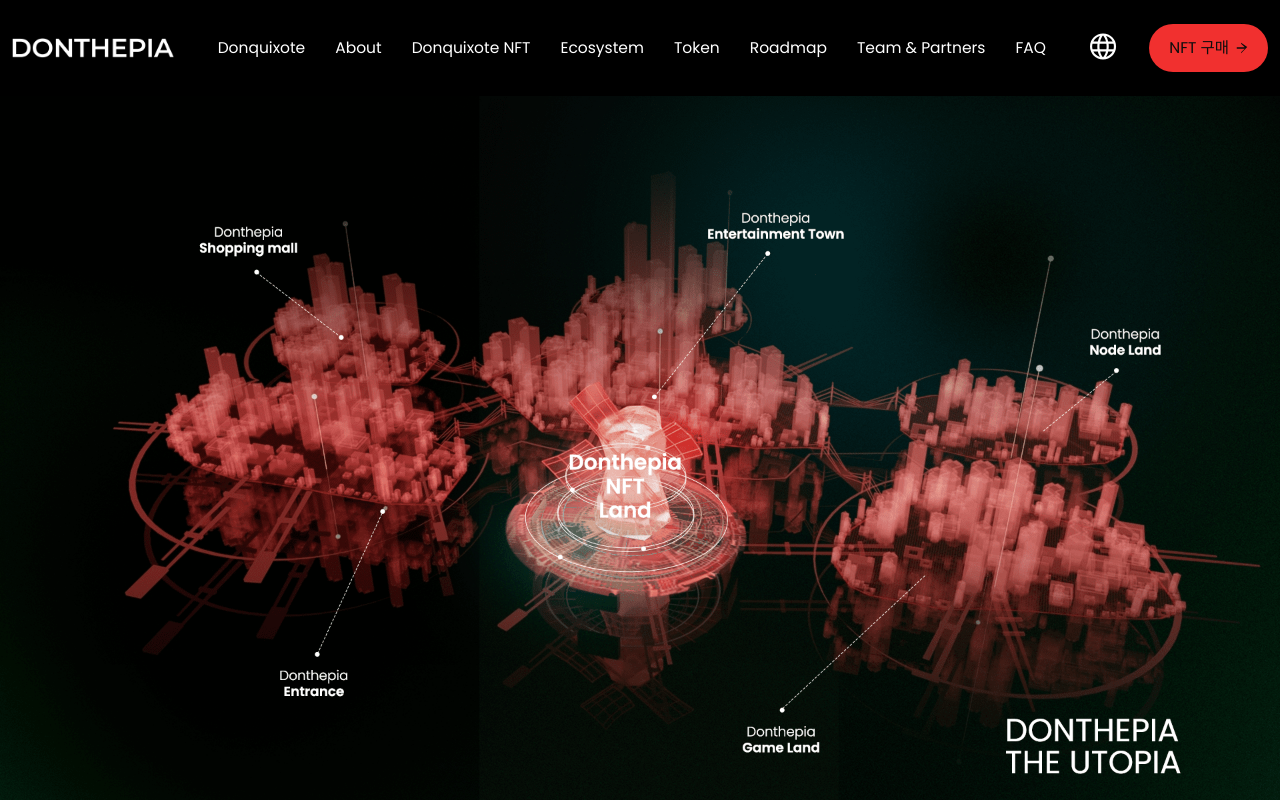
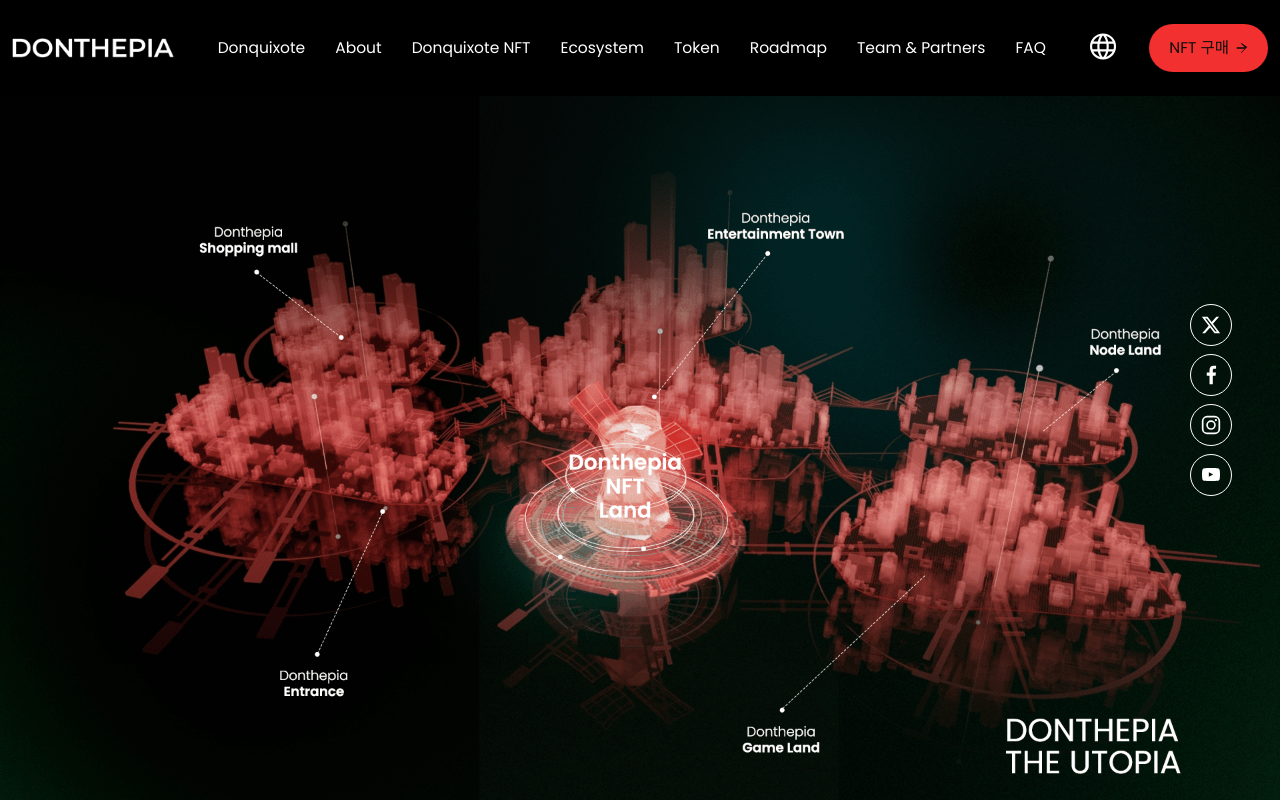
Before and after one commit to TuVoXuan/donthepia, a React (Create React App) app: page / in a window 1280 px wide. Shown: the top 800 px of the page. Built offline with nearby package versions, Linux system fonts and the light colour scheme.

Commit message:
feat: make socials icon list in home page

```diff
--- a/src/components/Header/Header.module.scss
+++ b/src/components/Header/Header.module.scss
@@ -15,7 +15,7 @@
     right: 0;
     bottom: 0;
     overflow: hidden;
-    z-index: 1;
+    z-index: 10;
   }
 
   &__menu.show-menu {
@@ -106,6 +106,7 @@
     width: 24px;
     height: 17.5px;
     cursor: pointer;
+    z-index: 10;
 
     @include respond-to(xl) {
       display: none;
--- a/src/pages/Home/Home.jsx
+++ b/src/pages/Home/Home.jsx
@@ -256,6 +256,21 @@ export default function Home() {
           </div>
         </div>
       </div>
+
+      <div className={styles["socials"]}>
+        <div className={styles["socials__item"]}>
+          <Icons.Twitter />
+        </div>
+        <div className={styles["socials__item"]}>
+          <Icons.Facebook />
+        </div>
+        <div className={styles["socials__item"]}>
+          <Icons.Instagram />
+        </div>
+        <div className={styles["socials__item"]}>
+          <Icons.Youtube />
+        </div>
+      </div>
     </div>
   );
 }
--- a/src/pages/Home/Home.module.scss
+++ b/src/pages/Home/Home.module.scss
@@ -2,7 +2,6 @@
 @import "../../styles/responsive.scss";
 
 .container {
-  // font-family: "Pretendard", sans-serif;
 }
 
 .introduction-banner {
@@ -922,3 +921,44 @@
     }
   }
 }
+
+.socials {
+  flex-direction: column;
+  justify-content: center;
+  row-gap: 8px;
+  position: fixed;
+  height: 100%;
+  right: 0;
+  top: 0;
+  z-index: 2;
+  padding-right: 12px;
+  display: none;
+
+  @include respond-to(sm) {
+    display: flex;
+  }
+
+  @include respond-to(lg) {
+    padding-right: 24px;
+  }
+
+  @include respond-to(xl) {
+    padding-right: 48px;
+  }
+  @include respond-to(2xl) {
+    right: calc(100vw / 2 - (1440px / 2));
+  }
+
+  &__item {
+    height: 40px;
+    width: 40px;
+    color: variables.$white-fff;
+    border: 1px solid variables.$white-fff;
+    border-radius: 50%;
+    display: flex;
+    justify-content: center;
+    align-items: center;
+    backdrop-filter: blur(2px);
+    cursor: pointer;
+  }
+}
```
